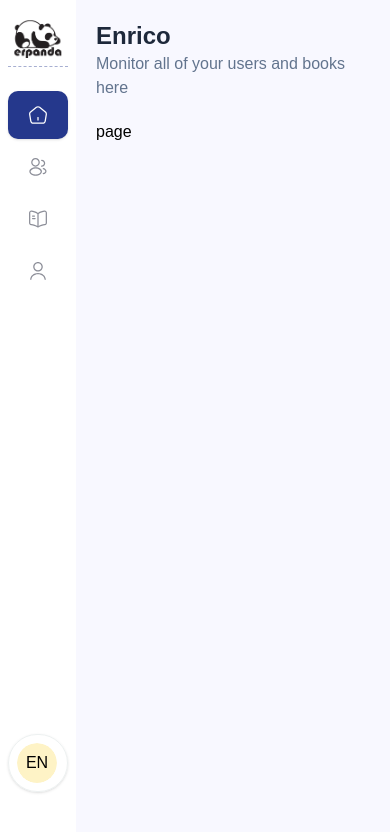
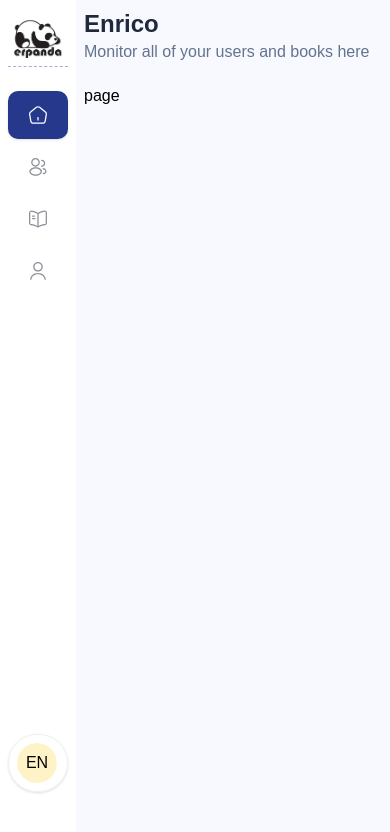
Before and after one commit to EnricoRP/ERPANDA-FRONTEND, a Next.js app: page / in a window 390 px wide. Shown: the top 832 px of the page. Built offline with nearby package versions, Linux system fonts and the light colour scheme; a web font is replaced by a local one.

Commit message:
feat: buat layout admin responsive untuk padding konten
- ubah padding konten utama: p-5 → max-md:p-2
- memastikan tampilan tetap rapi di layar kecil
- Sidebar dan Header tetap berfungsi, konten menyesuaikan ukuran layar

```diff
--- a/src/app/(admin)/layout.tsx
+++ b/src/app/(admin)/layout.tsx
@@ -7,7 +7,7 @@ const layout = async ({ children }: { children: ReactNode }) => {
   return (
     <main className="flex min-h-screen w-full flex-row">
       <Sidebar />
-      <div className="flex w-[calc(100%-264px)] flex-1 flex-col bg-light-300 p-5 xs:p-10">
+      <div className="flex w-[calc(100%-264px)] flex-1 flex-col bg-light-300 p-5 max-md:p-2">
         <Header />
         {children}
       </div>
```
